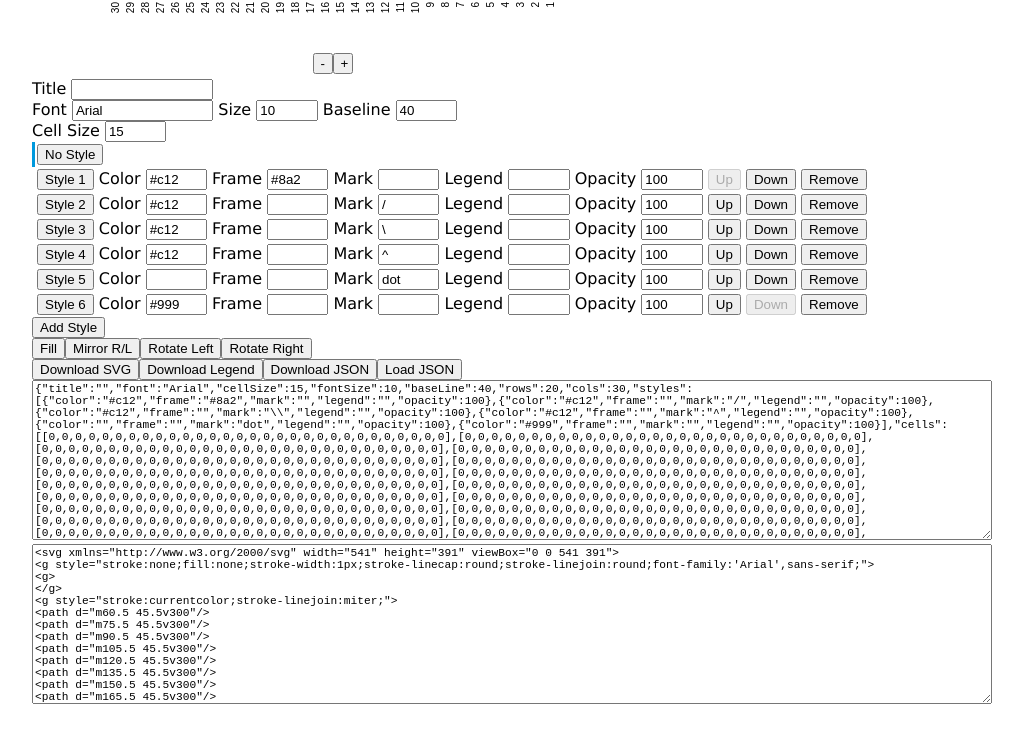
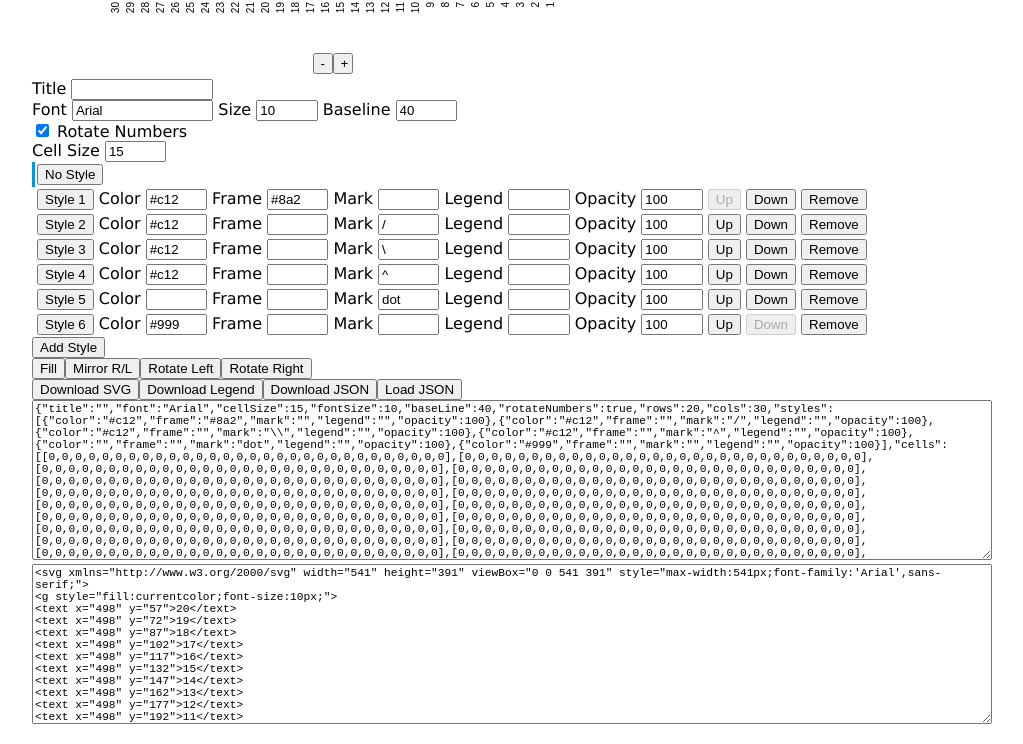
Before and after one commit to knithelper/knithelper.github.io, a plain HTML site: page charts.html in a window 1280 px wide. Shown: the part 492-1236 px from the top of the page, without its empty margins (128-1151 px from the left). Drawn offline with Linux system fonts and the light colour scheme.

Commit message:
Rotate numbers and custom shapes.

```diff
--- a/charts.html
+++ b/charts.html
@@ -21,6 +21,9 @@
       }
       input {
         width: 4em;
+      }
+      input[type=checkbox] {
+        width: auto;
       }
       textarea {
         width: 100%;
@@ -70,6 +73,7 @@
       <div>
         <div>Title <input style="width:10em;" v-model="pattern.title"/></div>
         <div>Font <input style="width:10em;" v-model="pattern.font"/> Size <input type="number" v-model.number="pattern.fontSize" min="5" max="100"/> Baseline <input type="number" v-model.number="pattern.baseLine" min="0" max="100"/></div>
+        <div><input type="checkbox" v-model="pattern.rotateNumbers"/> Rotate Numbers</div>
         <div>Cell Size <input type="number" v-model.number="pattern.cellSize" min="5" max="100"/></div>
         <div class="style" :class="{active: style == 0}">
           <button @click="style = 0">No Style</button>
--- a/charts.js
+++ b/charts.js
@@ -22,6 +22,7 @@ const sanitize = p => {
     cellSize: 15,
     fontSize: 10,
     baseLine: 40,
+    rotateNumbers: true,
     rows: 20,
     cols: 30,
     styles: [],
@@ -33,6 +34,7 @@ const sanitize = p => {
   if (typeof p.cellSize === 'number' && p.cellSize >= 5 && p.cellSize <= 100) s.cellSize = p.cellSize
   if (typeof p.fontSize === 'number' && p.fontSize >= 5 && p.fontSize <= 100) s.fontSize = p.fontSize
   if (typeof p.baseLine === 'number' && p.baseLine >= 0 && p.baseLine <= 100) s.baseLine = p.baseLine
+  if (typeof p.rotateNumbers === 'boolean') s.rotateNumbers = p.rotateNumbers
   if (typeof p.rows === 'number' && p.rows >= 1) s.rows = Math.round(p.rows)
   if (typeof p.cols === 'number' && p.cols >= 1) s.cols = Math.round(p.cols)
   if (Array.isArray(p.styles)) {
@@ -64,6 +66,8 @@ const sanitize = p => {
 
 const htmlEscape = text => text.replace(/&/g, '&amp;').replace(/</g, '&lt;').replace(/>/g, '&gt;').replace(/"/g, '&quot;')
 
+const round = n => +n.toFixed(2)
+
 const loadPattern = () => {
   try {
     return sanitize(JSON.parse(localStorage.getItem(localStorageKey)))
@@ -74,12 +78,14 @@ const loadPattern = () => {
 
 const opacity = n => n < 100 ? 'opacity:' + (n / 100) + ';' : ''
 
-const renderCell = (x, y, style, pattern) => {
+const renderCell = (x, y, style, pattern, legend = false) => {
   let cellSize = pattern.cellSize
   let baseLine = pattern.fontSize * pattern.baseLine / 100
   let svg = ''
+  if (legend) {
     if (style['color']) {
       svg += '<path d="m' + x + ' ' + y + 'h' + cellSize + 'v' + cellSize + 'h-' + cellSize + 'z" style="fill:' + htmlEscape(style['color']) + ';' + opacity(style.opacity) + '"/>\n'
+    }
   }
   if (style['frame']) {
     svg += '<path d="m' + (x + 1.5) + ' ' + (y + 1.5) + 'h' + (cellSize - 3) + 'v' + (cellSize - 3) + 'h' + (-cellSize + 3) + 'z" style="stroke:' + htmlEscape(style['frame']) + ';stroke-width:2px;stroke-linejoin:miter;' + opacity(style.opacity) + '"/>\n'
@@ -97,6 +103,23 @@ const renderCell = (x, y, style, pattern) => {
   }
   return svg
 }
+const renderGrid = (x, y, cells, cellSize) => {
+  let ox = 0, oy = 0
+  let d = ''
+  for (let r = 0; r < cells.length; ++r) {
+    for (let c = 0; c < cells[r].length; ++c) {
+      if (cells[r][c] > 0) {
+        let nx = x + c * cellSize
+        let ny = y + r * cellSize
+        d += 'm' + (nx - ox) + ' ' + (ny - oy) + 'h' + cellSize + 'v' + cellSize + 'h-' + cellSize + 'z'
+        ox = nx
+        oy = ny
+      }
+    }
+  }
+  if (d) d = '<path style="fill:none;stroke:currentcolor;" d="' + d + '"/>\n'
+  return d
+}
 const render = pattern => {
   const cellSize = pattern.cellSize
   let padding = 3 * cellSize + 0.5
@@ -111,9 +134,27 @@ const render = pattern => {
   let w = cols * cellSize
   let h = rows * cellSize
   const baseLine = pattern.fontSize * pattern.baseLine / 100
-  svg += '<svg xmlns="http://www.w3.org/2000/svg" width="' + (w + 2 * padding) + '" height="' + (h + 2 * padding) + '" viewBox="0 0 ' + (w + 2 * padding) + ' ' + (h + 2 * padding) + '">\n'
-  svg += '<g style="stroke:none;fill:none;stroke-width:1px;stroke-linecap:round;stroke-linejoin:round;font-family:\'' + htmlEscape(pattern['font']) + '\',sans-serif;">\n'
-  svg += '<g>\n'
+  svg += '<svg xmlns="http://www.w3.org/2000/svg" width="' + (w + 2 * padding) + '" height="' + (h + 2 * padding) + '" viewBox="0 0 ' + (w + 2 * padding) + ' ' + (h + 2 * padding) + '" style="max-width:' + (w + 2 * padding) + 'px;' + (pattern.font ? 'font-family:\'' + htmlEscape(pattern.font) + '\',sans-serif;' : '') + '">\n'
+  for (let i = 0; i < pattern.styles.length; ++i) {
+    let style = pattern.styles[i]
+    if (style.color) {
+      let d = ''
+      let dx = 0
+      let dy = 0
+      for (let r = 0; r < rows; ++r) {
+        for (let c = 0; c < cols; ++c) {
+          if (pattern.cells[r][c] === (i + 1)) {
+            let x = padding + c * cellSize
+            let y = padding + r * cellSize
+            d += 'm' + (x - dx) + ' ' + (y - dy) + 'h' + cellSize + 'v' + cellSize + 'h-' + cellSize + 'z'
+            dx = x
+            dy = y
+          }
+        }
+      }
+      if (d) svg += '<path style="fill:' + htmlEscape(style['color']) + ';' + opacity(style.opacity) + '" d="' + d + '"/>\n'
+    }
+  }
   for (let r = 0; r < rows; ++r) {
     for (let c = 0; c < cols; ++c) {
       let s = pattern['cells'][r][c]
@@ -125,30 +166,28 @@ const render = pattern => {
       }
     }
   }
-  svg += '</g>\n'
-  svg += '<g style="stroke:currentcolor;stroke-linejoin:miter;">\n'
-  for (let x = padding + cellSize; x <= (cols - 1) * cellSize + padding; x += cellSize) {
-    svg += '<path d="m' + x + ' ' + padding + 'v' + h + '"/>\n'
+  svg += renderGrid(padding, padding, pattern.cells, cellSize)
+  if (pattern['title'] != '') {
+    if (text) svg += '<text style="fill:currentcolor;font-size:' + (pattern.fontSize * 1.5) + 'px;font-weight:bold;" x="' + (padding + w / 2) + '" y="' + (padding - cellSize * 0.5) + '" text-anchor="middle">' + htmlEscape(pattern['title']) + '</text>\n'
   }
-  for (let y = padding + cellSize; y <= (rows - 1) * cellSize + padding; y += cellSize) {
-    svg += '<path d="m' + padding + ' ' + y + 'h' + w + '"/>\n'
-  }
-  svg += '<path d="m' + padding + ' ' + padding + 'h' + w + 'v' + h + 'h-' + w + 'z"/>\n'
-  svg += '</g>\n'
   svg += '<g style="fill:currentcolor;font-size:' + pattern.fontSize + 'px;">\n'
+  if (text) {
     for (let i = 0; i < rows; ++i) {
       let x = padding + w + pattern.fontSize / 4
       let y = padding + (i + 0.5) * cellSize + baseLine
-    if (text) svg += '<text x="' + x + '" y="' + y + '">' + (rows - i) + '</text>\n'
+      svg += '<text x="' + x + '" y="' + y + '">' + (rows - i) + '</text>\n'
     }
     for (let i = 0; i < cols; ++i) {
+      if (pattern.rotateNumbers) {
         let x = padding + (i + 0.5) * cellSize + baseLine
         let y = padding + h + pattern.fontSize / 4
-    if (text) svg += '<text x="' + x + '" y="' + y + '" transform="rotate(-90 ' + x + ',' + y + ')" text-anchor="end">' + (cols - i) + '</text>\n'
+        svg += '<text x="' + round(x) + '" y="' + round(y) + '" transform="rotate(-90 ' + x + ',' + y + ')" text-anchor="end">' + (cols - i) + '</text>\n'
+      } else {
+        let x = padding + (i + 0.5) * cellSize
+        let y = padding + h + pattern.fontSize * 0.6 + baseLine
+        svg += '<text x="' + round(x) + '" y="' + round(y) + '" text-anchor="middle">' + (cols - i) + '</text>\n'
       }
-  svg += '</g>\n'
-  if (pattern['title'] != '') {
-    if (text) svg += '<text style="fill:currentcolor;font-size:' + (pattern.fontSize * 1.5) + 'px;font-weight:bold;" x="' + (padding + w / 2) + '" y="' + (padding - cellSize * 0.5) + '" text-anchor="middle">' + htmlEscape(pattern['title']) + '</text>\n'
+    }
   }
   svg += '</g>\n'
   svg += '</svg>'
@@ -178,7 +217,7 @@ const renderLegend = pattern => {
   let ypos = padding
   for (let i = 0; i < pattern['styles'].length; ++i) {
     if (pattern['styles'][i]['legend']) {
-      legend += renderCell(padding, ypos, pattern['styles'][i], pattern)
+      legend += renderCell(padding, ypos, pattern['styles'][i], pattern, true)
       legend += '<path d="m' + padding + ' ' + ypos + 'h' + cellSize + 'v' + cellSize + 'h-' + cellSize + 'z" style="stroke:currentcolor;"/>'
       legend += '<text style="font-size:' + pattern.fontSize + 'px;" x="' + (padding + cellSize + 4) + '" y="' + (ypos + cellSize / 2 + baseLine) + '">' + htmlEscape(pattern['styles'][i]['legend']) + '</text>'
       ypos += 1.5 * cellSize
```
Lines whose indentation alone changed are shown as unchanged.
